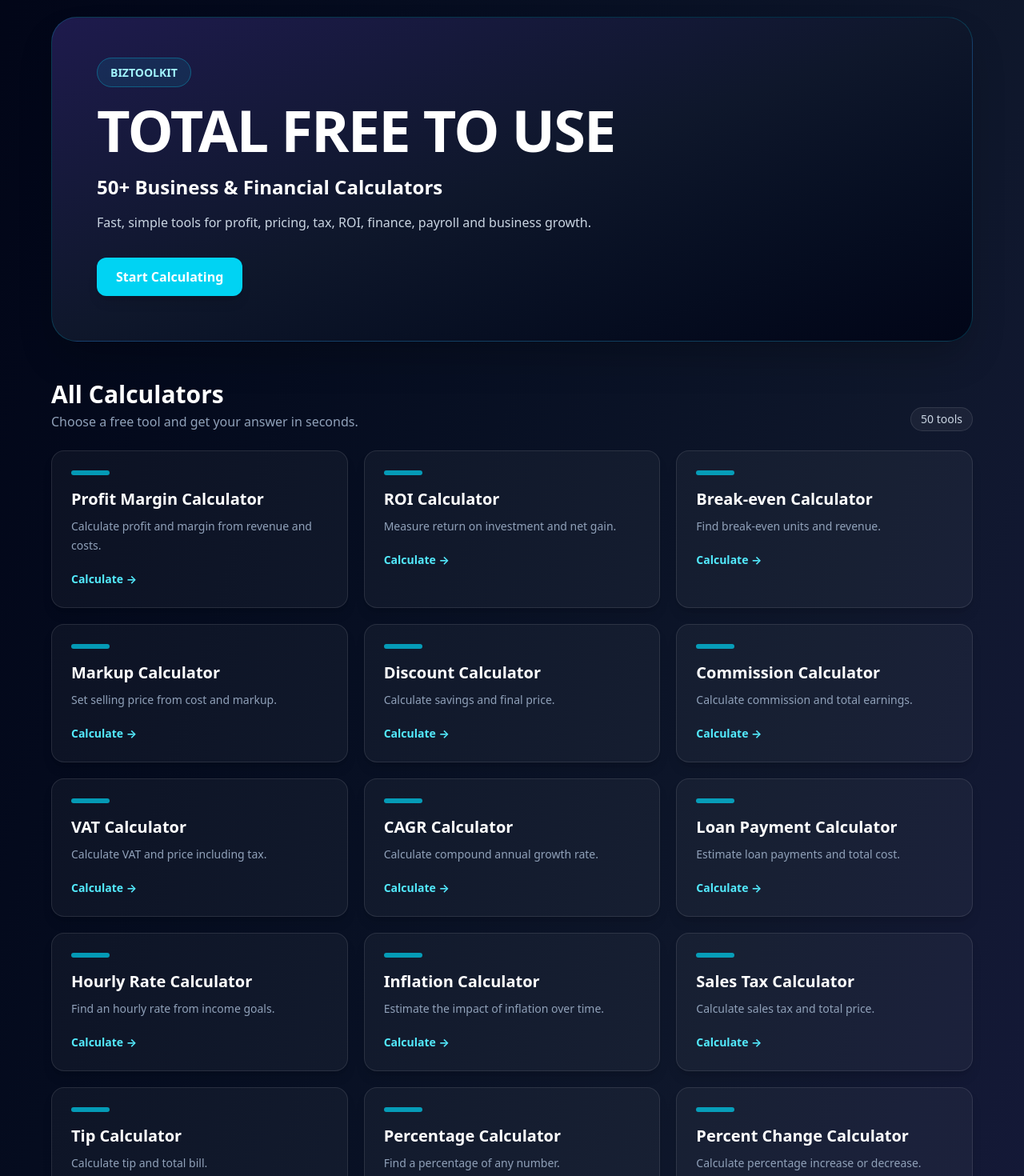
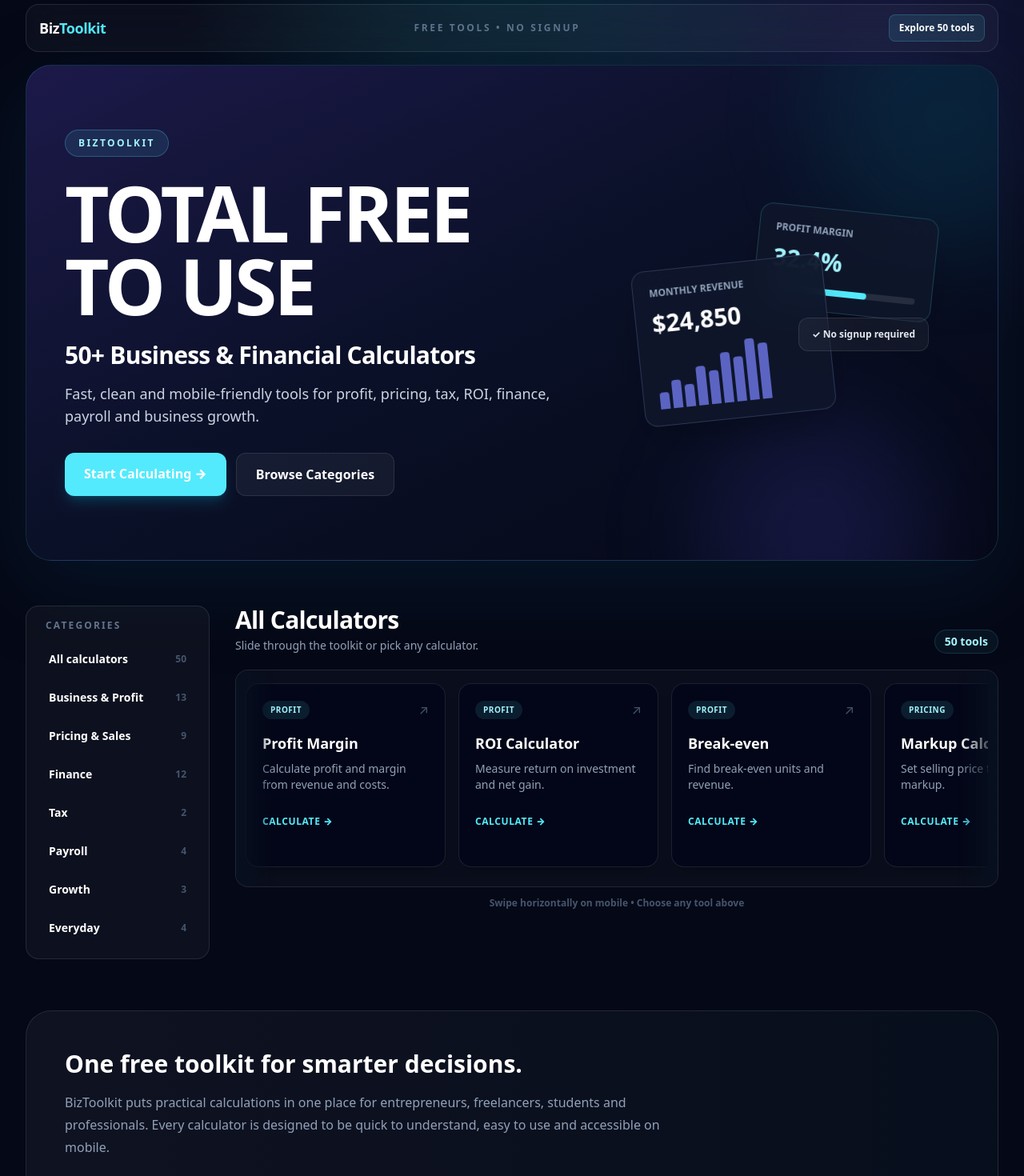
Before and after one commit to wakilmustaqeem/biztoolkit, a Next.js app: page / in a window 1280 px wide. Shown: the part 100-1570 px from the top of the page at 80% size. Built offline with nearby package versions, Linux system fonts and the light colour scheme.

Commit message:
feat: add premium hero sidebar and calculator carousel

```diff
--- a/app/page.tsx
+++ b/app/page.tsx
@@ -8,98 +8,150 @@
   openGraph: {
     title: "BizToolkit — Free Business & Financial Calculators",
     description: "50+ free business and financial calculators for everyday decisions.",
-    url: "https://biztoolkit-ashy.vercel.app",
+    url: "https://biztoolkit-wheat.vercel.app",
     type: "website",
   },
 };
 
 const calculators = [
-  ["profit-margin-calculator", "Profit Margin Calculator", "Calculate profit and margin from revenue and costs."],
-  ["roi-calculator", "ROI Calculator", "Measure return on investment and net gain."],
-  ["break-even-calculator", "Break-even Calculator", "Find break-even units and revenue."],
-  ["markup-calculator", "Markup Calculator", "Set selling price from cost and markup."],
-  ["discount-calculator", "Discount Calculator", "Calculate savings and final price."],
-  ["commission-calculator", "Commission Calculator", "Calculate commission and total earnings."],
-  ["vat-calculator", "VAT Calculator", "Calculate VAT and price including tax."],
-  ["cagr-calculator", "CAGR Calculator", "Calculate compound annual growth rate."],
-  ["loan-payment-calculator", "Loan Payment Calculator", "Estimate loan payments and total cost."],
-  ["hourly-rate-calculator", "Hourly Rate Calculator", "Find an hourly rate from income goals."],
-  ["inflation-calculator", "Inflation Calculator", "Estimate the impact of inflation over time."],
-  ["sales-tax-calculator", "Sales Tax Calculator", "Calculate sales tax and total price."],
-  ["tip-calculator", "Tip Calculator", "Calculate tip and total bill."],
-  ["percentage-calculator", "Percentage Calculator", "Find a percentage of any number."],
-  ["percent-change-calculator", "Percent Change Calculator", "Calculate percentage increase or decrease."],
-  ["average-calculator", "Average Calculator", "Calculate the arithmetic mean."],
-  ["simple-interest-calculator", "Simple Interest Calculator", "Calculate simple interest and total."],
-  ["compound-interest-calculator", "Compound Interest Calculator", "Estimate compound interest growth."],
-  ["future-value-calculator", "Future Value Calculator", "Calculate future investment value."],
-  ["present-value-calculator", "Present Value Calculator", "Discount future value to today."],
-  ["savings-calculator", "Savings Calculator", "Estimate savings growth with deposits."],
-  ["mortgage-calculator", "Mortgage Calculator", "Estimate monthly mortgage payments."],
-  ["debt-to-income-calculator", "Debt-to-Income Calculator", "Calculate your debt-to-income ratio."],
-  ["commission-rate-calculator", "Commission Rate Calculator", "Calculate commission from a sale."],
-  ["revenue-calculator", "Revenue Calculator", "Calculate revenue from units and price."],
-  ["cost-per-unit-calculator", "Cost Per Unit Calculator", "Calculate average cost per unit."],
-  ["gross-profit-calculator", "Gross Profit Calculator", "Calculate gross profit from sales and COGS."],
-  ["gross-margin-calculator", "Gross Margin Calculator", "Calculate gross profit margin."],
-  ["net-profit-calculator", "Net Profit Calculator", "Calculate net profit after expenses."],
-  ["net-margin-calculator", "Net Margin Calculator", "Calculate net profit margin."],
-  ["operating-margin-calculator", "Operating Margin Calculator", "Calculate operating profit margin."],
-  ["ebitda-calculator", "EBITDA Calculator", "Calculate EBITDA from earnings components."],
-  ["cash-flow-calculator", "Cash Flow Calculator", "Calculate net cash flow."],
-  ["roi-percentage-calculator", "ROI Percentage Calculator", "Calculate ROI as a percentage."],
-  ["break-even-units-calculator", "Break-even Units Calculator", "Find units required to break even."],
-  ["markup-percentage-calculator", "Markup Percentage Calculator", "Calculate markup over cost."],
-  ["price-after-discount-calculator", "Price After Discount Calculator", "Calculate final price after discount."],
-  ["sales-growth-calculator", "Sales Growth Calculator", "Calculate sales growth percentage."],
-  ["customer-acquisition-cost-calculator", "Customer Acquisition Cost Calculator", "Calculate average customer acquisition cost."],
-  ["customer-lifetime-value-calculator", "Customer Lifetime Value Calculator", "Estimate customer lifetime value."],
-  ["inventory-turnover-calculator", "Inventory Turnover Calculator", "Calculate inventory turnover ratio."],
-  ["days-sales-inventory-calculator", "Days Sales Inventory Calculator", "Estimate average inventory days."],
-  ["payroll-tax-calculator", "Payroll Tax Calculator", "Estimate payroll tax from wages."],
-  ["hourly-to-salary-calculator", "Hourly to Salary Calculator", "Convert hourly pay to annual salary."],
-  ["salary-to-hourly-calculator", "Salary to Hourly Calculator", "Convert annual salary to hourly pay."],
-  ["overtime-pay-calculator", "Overtime Pay Calculator", "Calculate overtime earnings."],
-  ["loan-interest-calculator", "Loan Interest Calculator", "Estimate simple loan interest."],
-  ["savings-rate-calculator", "Savings Rate Calculator", "Calculate income saved as a percentage."],
-  ["business-growth-calculator", "Business Growth Calculator", "Calculate compound business growth."],
-  ["price-increase-calculator", "Price Increase Calculator", "Calculate a new price after an increase."],
+  ["profit-margin-calculator", "Profit Margin", "Calculate profit and margin from revenue and costs.", "Profit"],
+  ["roi-calculator", "ROI Calculator", "Measure return on investment and net gain.", "Profit"],
+  ["break-even-calculator", "Break-even", "Find break-even units and revenue.", "Profit"],
+  ["markup-calculator", "Markup Calculator", "Set selling price from cost and markup.", "Pricing"],
+  ["discount-calculator", "Discount Calculator", "Calculate savings and final price.", "Pricing"],
+  ["commission-calculator", "Commission Calculator", "Calculate commission and total earnings.", "Pricing"],
+  ["vat-calculator", "VAT Calculator", "Calculate VAT and price including tax.", "Tax"],
+  ["cagr-calculator", "CAGR Calculator", "Calculate compound annual growth rate.", "Growth"],
+  ["loan-payment-calculator", "Loan Payment", "Estimate loan payments and total cost.", "Finance"],
+  ["hourly-rate-calculator", "Hourly Rate", "Find an hourly rate from income goals.", "Payroll"],
+  ["inflation-calculator", "Inflation Calculator", "Estimate the impact of inflation over time.", "Finance"],
+  ["sales-tax-calculator", "Sales Tax", "Calculate sales tax and total price.", "Tax"],
+  ["tip-calculator", "Tip Calculator", "Calculate tip and total bill.", "Everyday"],
+  ["percentage-calculator", "Percentage", "Find a percentage of any number.", "Everyday"],
+  ["percent-change-calculator", "Percent Change", "Calculate percentage increase or decrease.", "Everyday"],
+  ["average-calculator", "Average Calculator", "Calculate the arithmetic mean.", "Everyday"],
+  ["simple-interest-calculator", "Simple Interest", "Calculate simple interest and total.", "Finance"],
+  ["compound-interest-calculator", "Compound Interest", "Estimate compound interest growth.", "Finance"],
+  ["future-value-calculator", "Future Value", "Calculate future investment value.", "Finance"],
+  ["present-value-calculator", "Present Value", "Discount future value to today.", "Finance"],
+  ["savings-calculator", "Savings Calculator", "Estimate savings growth with deposits.", "Finance"],
+  ["mortgage-calculator", "Mortgage Calculator", "Estimate monthly mortgage payments.", "Finance"],
+  ["debt-to-income-calculator", "Debt-to-Income", "Calculate your debt-to-income ratio.", "Finance"],
+  ["commission-rate-calculator", "Commission Rate", "Calculate commission from a sale.", "Pricing"],
+  ["revenue-calculator", "Revenue Calculator", "Calculate revenue from units and price.", "Business"],
+  ["cost-per-unit-calculator", "Cost Per Unit", "Calculate average cost per unit.", "Business"],
+  ["gross-profit-calculator", "Gross Profit", "Calculate gross profit from sales and COGS.", "Profit"],
+  ["gross-margin-calculator", "Gross Margin", "Calculate gross profit margin.", "Profit"],
+  ["net-profit-calculator", "Net Profit", "Calculate net profit after expenses.", "Profit"],
+  ["net-margin-calculator", "Net Margin", "Calculate net profit margin.", "Profit"],
+  ["operating-margin-calculator", "Operating Margin", "Calculate operating profit margin.", "Profit"],
+  ["ebitda-calculator", "EBITDA Calculator", "Calculate EBITDA from earnings components.", "Profit"],
+  ["cash-flow-calculator", "Cash Flow", "Calculate net cash flow.", "Business"],
+  ["roi-percentage-calculator", "ROI Percentage", "Calculate ROI as a percentage.", "Profit"],
+  ["break-even-units-calculator", "Break-even Units", "Find units required to break even.", "Profit"],
+  ["markup-percentage-calculator", "Markup Percentage", "Calculate markup over cost.", "Pricing"],
+  ["price-after-discount-calculator", "Price After Discount", "Calculate final price after discount.", "Pricing"],
+  ["sales-growth-calculator", "Sales Growth", "Calculate sales growth percentage.", "Growth"],
+  ["customer-acquisition-cost-calculator", "Customer Acquisition Cost", "Calculate average customer acquisition cost.", "Business"],
+  ["customer-lifetime-value-calculator", "Customer Lifetime Value", "Estimate customer lifetime value.", "Business"],
+  ["inventory-turnover-calculator", "Inventory Turnover", "Calculate inventory turnover ratio.", "Business"],
+  ["days-sales-inventory-calculator", "Days Sales Inventory", "Estimate average inventory days.", "Business"],
+  ["payroll-tax-calculator", "Payroll Tax", "Estimate payroll tax from wages.", "Payroll"],
+  ["hourly-to-salary-calculator", "Hourly to Salary", "Convert hourly pay to annual salary.", "Payroll"],
+  ["salary-to-hourly-calculator", "Salary to Hourly", "Convert annual salary to hourly pay.", "Payroll"],
+  ["overtime-pay-calculator", "Overtime Pay", "Calculate overtime earnings.", "Payroll"],
+  ["loan-interest-calculator", "Loan Interest", "Estimate simple loan interest.", "Finance"],
+  ["savings-rate-calculator", "Savings Rate", "Calculate income saved as a percentage.", "Finance"],
+  ["business-growth-calculator", "Business Growth", "Calculate compound business growth.", "Growth"],
+  ["price-increase-calculator", "Price Increase", "Calculate a new price after an increase.", "Pricing"],
+] as const;
+
+const categories = [
+  ["All calculators", "#calculators", calculators.length],
+  ["Business & Profit", "#profit", 13],
+  ["Pricing & Sales", "#pricing", 9],
+  ["Finance", "#finance", 12],
+  ["Tax", "#tax", 2],
+  ["Payroll", "#payroll", 4],
+  ["Growth", "#growth", 3],
+  ["Everyday", "#everyday", 4],
 ] as const;
 
 export default function Home() {
   return (
-    <main className="min-h-screen bg-gradient-to-br from-slate-950 via-slate-900 to-indigo-950 text-white px-4 py-10">
-      <section className="mx-auto max-w-6xl overflow-hidden rounded-[2rem] border border-cyan-400/20 bg-gradient-to-br from-indigo-950 via-slate-900 to-slate-950 p-8 shadow-2xl sm:p-14">
-        <div className="max-w-3xl">
-          <span className="rounded-full border border-cyan-400/30 bg-cyan-400/10 px-4 py-2 text-sm font-bold text-cyan-200">BIZTOOLKIT</span>
-          <h1 className="mt-6 text-5xl font-black tracking-tight sm:text-7xl">TOTAL FREE TO USE</h1>
-          <p className="mt-5 text-2xl font-bold text-white">50+ Business &amp; Financial Calculators</p>
-          <p className="mt-4 max-w-2xl text-slate-300">Fast, simple tools for profit, pricing, tax, ROI, finance, payroll and business growth.</p>
-          <Link href="#calculators" className="mt-8 inline-block rounded-xl bg-cyan-400 px-6 py-3 font-black text-slate-950 shadow-lg transition hover:-translate-y-0.5 hover:bg-cyan-300">Start Calculating</Link>
+    <main className="min-h-screen overflow-hidden bg-[#050816] text-white">
+      <div className="pointer-events-none absolute inset-x-0 top-0 h-[700px] bg-[radial-gradient(circle_at_50%_0%,rgba(34,211,238,.18),transparent_45%),radial-gradient(circle_at_85%_20%,rgba(99,102,241,.18),transparent_35%)]" />
+
+      <section className="relative mx-auto max-w-7xl px-4 pb-14 pt-6 sm:px-6 lg:px-8">
+        <div className="mb-4 flex items-center justify-between rounded-2xl border border-white/10 bg-white/[0.035] px-4 py-3 backdrop-blur-xl">
+          <Link href="/" className="text-lg font-black tracking-tight">Biz<span className="text-cyan-300">Toolkit</span></Link>
+          <div className="hidden text-xs font-bold uppercase tracking-[0.22em] text-slate-500 sm:block">Free tools • No signup</div>
+          <Link href="#calculators" className="rounded-lg border border-cyan-300/20 bg-cyan-300/10 px-3 py-2 text-xs font-bold text-cyan-200">Explore 50 tools</Link>
+        </div>
+
+        <div className="relative overflow-hidden rounded-[2rem] border border-cyan-300/15 bg-gradient-to-br from-indigo-950/95 via-[#0a1027] to-[#050816] px-6 py-14 shadow-[0_30px_100px_rgba(8,47,73,.35)] sm:px-12 sm:py-20">
+          <div className="absolute -right-24 -top-24 h-80 w-80 rounded-full bg-cyan-400/10 blur-3xl" />
+          <div className="absolute -bottom-28 right-20 h-72 w-72 rounded-full bg-indigo-500/15 blur-3xl" />
+          <div className="relative grid items-center gap-12 lg:grid-cols-[1.2fr_.8fr]">
+            <div>
+              <span className="inline-flex rounded-full border border-cyan-300/25 bg-cyan-300/10 px-4 py-2 text-xs font-black tracking-[0.2em] text-cyan-200">BIZTOOLKIT</span>
+              <h1 className="mt-6 max-w-4xl text-5xl font-black leading-[.95] tracking-[-.04em] sm:text-7xl lg:text-8xl">TOTAL FREE<br />TO USE</h1>
+              <p className="mt-6 text-2xl font-extrabold tracking-tight text-white sm:text-3xl">50+ Business &amp; Financial Calculators</p>
+              <p className="mt-4 max-w-2xl text-base leading-7 text-slate-300 sm:text-lg">Fast, clean and mobile-friendly tools for profit, pricing, tax, ROI, finance, payroll and business growth.</p>
+              <div className="mt-8 flex flex-wrap gap-3">
+                <Link href="#calculators" className="rounded-xl bg-cyan-300 px-6 py-3.5 font-black text-slate-950 shadow-lg shadow-cyan-500/20 transition hover:-translate-y-0.5 hover:bg-cyan-200">Start Calculating →</Link>
+                <Link href="#categories" className="rounded-xl border border-white/10 bg-white/5 px-6 py-3.5 font-bold text-white transition hover:bg-white/10">Browse Categories</Link>
+              </div>
+            </div>
+
+            <div className="hidden lg:block">
+              <div className="relative mx-auto h-72 max-w-sm">
+                <div className="absolute right-2 top-4 w-56 rotate-6 rounded-2xl border border-cyan-300/20 bg-slate-900/80 p-5 shadow-2xl backdrop-blur-xl">
+                  <div className="text-xs font-bold text-slate-400">PROFIT MARGIN</div><div className="mt-3 text-3xl font-black text-cyan-200">32.4%</div><div className="mt-4 h-2 rounded-full bg-white/10"><div className="h-2 w-2/3 rounded-full bg-cyan-300" /></div>
+                </div>
+                <div className="absolute bottom-3 left-1 w-60 -rotate-6 rounded-2xl border border-indigo-300/20 bg-slate-900/90 p-5 shadow-2xl backdrop-blur-xl">
+                  <div className="text-xs font-bold text-slate-400">MONTHLY REVENUE</div><div className="mt-3 text-3xl font-black">$24,850</div><div className="mt-3 flex items-end gap-1">{[3,5,4,7,6,9,8,11,10].map((h,i)=><span key={i} className="w-3 rounded-t bg-indigo-400/70" style={{height:`${h*7}px`}} />)}</div>
+                </div>
+                <div className="absolute bottom-24 right-4 rounded-xl border border-white/10 bg-white/5 px-4 py-3 text-xs font-bold text-slate-200 backdrop-blur-xl">✓ No signup required</div>
+              </div>
+            </div>
+          </div>
         </div>
       </section>
 
-      <section id="calculators" className="mx-auto mt-12 max-w-6xl">
-        <div className="mb-6 flex items-end justify-between gap-4">
-          <div><h2 className="text-3xl font-black">All Calculators</h2><p className="mt-1 text-slate-400">Choose a free tool and get your answer in seconds.</p></div>
-          <span className="hidden rounded-full border border-white/10 bg-white/5 px-3 py-1 text-sm text-slate-300 sm:block">{calculators.length} tools</span>
-        </div>
-        <div className="grid gap-5 sm:grid-cols-2 lg:grid-cols-3">
-          {calculators.map(([slug, title, description]) => (
-            <Link key={slug} href={`/${slug}`} className="group rounded-2xl border border-white/10 bg-white/[0.04] p-6 shadow-lg transition hover:-translate-y-1 hover:border-cyan-400/40 hover:bg-white/[0.07]">
-              <div className="mb-4 h-1.5 w-12 rounded-full bg-cyan-400/70 transition-all group-hover:w-20" />
-              <h3 className="text-xl font-bold">{title}</h3>
-              <p className="mt-2 text-sm leading-6 text-slate-400">{description}</p>
-              <span className="mt-5 inline-block text-sm font-bold text-cyan-300">Calculate →</span>
-            </Link>
-          ))}
+      <section id="categories" className="relative mx-auto grid max-w-7xl gap-8 px-4 pb-16 sm:px-6 lg:grid-cols-[230px_1fr] lg:px-8">
+        <aside className="h-fit rounded-2xl border border-white/10 bg-white/[0.035] p-4 lg:sticky lg:top-5">
+          <div className="mb-3 px-2 text-xs font-black uppercase tracking-[0.18em] text-slate-500">Categories</div>
+          <nav className="grid grid-cols-2 gap-1 lg:grid-cols-1">
+            {categories.map(([name, href, count]) => <Link key={name} href={href} className="flex items-center justify-between rounded-xl px-3 py-3 text-sm font-bold text-slate-300 transition hover:bg-cyan-300/10 hover:text-cyan-200"><span>{name}</span><span className="text-xs text-slate-600">{count}</span></Link>)}
+          </nav>
+        </aside>
+
+        <div id="calculators" className="min-w-0">
+          <div className="mb-5 flex items-end justify-between gap-4"><div><h2 className="text-3xl font-black tracking-tight">All Calculators</h2><p className="mt-1 text-sm text-slate-400">Slide through the toolkit or pick any calculator.</p></div><span className="rounded-full border border-cyan-300/15 bg-cyan-300/5 px-3 py-1 text-sm font-bold text-cyan-200">{calculators.length} tools</span></div>
+          <div className="group relative overflow-hidden rounded-2xl border border-white/10 bg-white/[0.025] p-3">
+            <div className="pointer-events-none absolute inset-y-0 left-0 z-10 w-12 bg-gradient-to-r from-[#07101f] to-transparent" />
+            <div className="pointer-events-none absolute inset-y-0 right-0 z-10 w-12 bg-gradient-to-l from-[#07101f] to-transparent" />
+            <div className="flex gap-4 overflow-x-auto pb-3 pt-1 [scrollbar-width:thin]">
+              {calculators.map(([slug, title, description, category]) => <Link id={category.toLowerCase().replaceAll(" & ","").replaceAll(" ","-")} key={slug} href={`/${slug}`} className="group/card min-w-[250px] max-w-[250px] rounded-2xl border border-white/10 bg-slate-950/80 p-5 shadow-xl transition duration-300 hover:-translate-y-1 hover:border-cyan-300/35 hover:bg-slate-900">
+                <div className="mb-4 flex items-center justify-between"><span className="rounded-full bg-cyan-300/10 px-2.5 py-1 text-[10px] font-black uppercase tracking-wider text-cyan-200">{category}</span><span className="text-slate-600 transition group-hover/card:text-cyan-300">↗</span></div>
+                <h3 className="text-lg font-extrabold">{title}</h3><p className="mt-2 min-h-12 text-sm leading-5 text-slate-400">{description}</p><div className="mt-5 text-xs font-black uppercase tracking-wider text-cyan-300">Calculate →</div>
+              </Link>)}
+            </div>
+          </div>
+          <p className="mt-3 text-center text-xs font-bold text-slate-600">Swipe horizontally on mobile • Choose any tool above</p>
         </div>
       </section>
 
-      <section className="mx-auto mt-16 max-w-6xl border-t border-white/10 pt-10 text-slate-300">
-        <h2 className="text-2xl font-bold text-white">Why BizToolkit?</h2>
-        <p className="mt-3 max-w-3xl leading-7">BizToolkit brings practical business and financial calculations into one free, mobile-friendly toolkit for entrepreneurs, freelancers, students and professionals.</p>
+      <section className="relative mx-auto max-w-7xl px-4 pb-20 sm:px-6 lg:px-8">
+        <div className="rounded-[2rem] border border-white/10 bg-gradient-to-r from-white/[0.045] to-cyan-300/[0.03] p-8 sm:p-12">
+          <h2 className="text-3xl font-black">One free toolkit for smarter decisions.</h2>
+          <p className="mt-4 max-w-3xl leading-7 text-slate-400">BizToolkit puts practical calculations in one place for entrepreneurs, freelancers, students and professionals. Every calculator is designed to be quick to understand, easy to use and accessible on mobile.</p>
+          <div className="mt-8 grid gap-4 sm:grid-cols-3"><div className="rounded-2xl border border-white/10 bg-black/10 p-5"><div className="text-2xl">⚡</div><div className="mt-3 font-extrabold">Instant results</div><p className="mt-1 text-sm text-slate-500">Enter your numbers and calculate.</p></div><div className="rounded-2xl border border-white/10 bg-black/10 p-5"><div className="text-2xl">📱</div><div className="mt-3 font-extrabold">Mobile friendly</div><p className="mt-1 text-sm text-slate-500">Built for phones, tablets and desktop.</p></div><div className="rounded-2xl border border-white/10 bg-black/10 p-5"><div className="text-2xl">🔗</div><div className="mt-3 font-extrabold">Connected tools</div><p className="mt-1 text-sm text-slate-500">Jump between related calculators.</p></div></div>
+        </div>
       </section>
+
+      <footer className="border-t border-white/10 px-4 py-8 text-center text-xs text-slate-600">© {new Date().getFullYear()} BizToolkit • Free business &amp; financial calculators</footer>
     </main>
   );
 }
```
